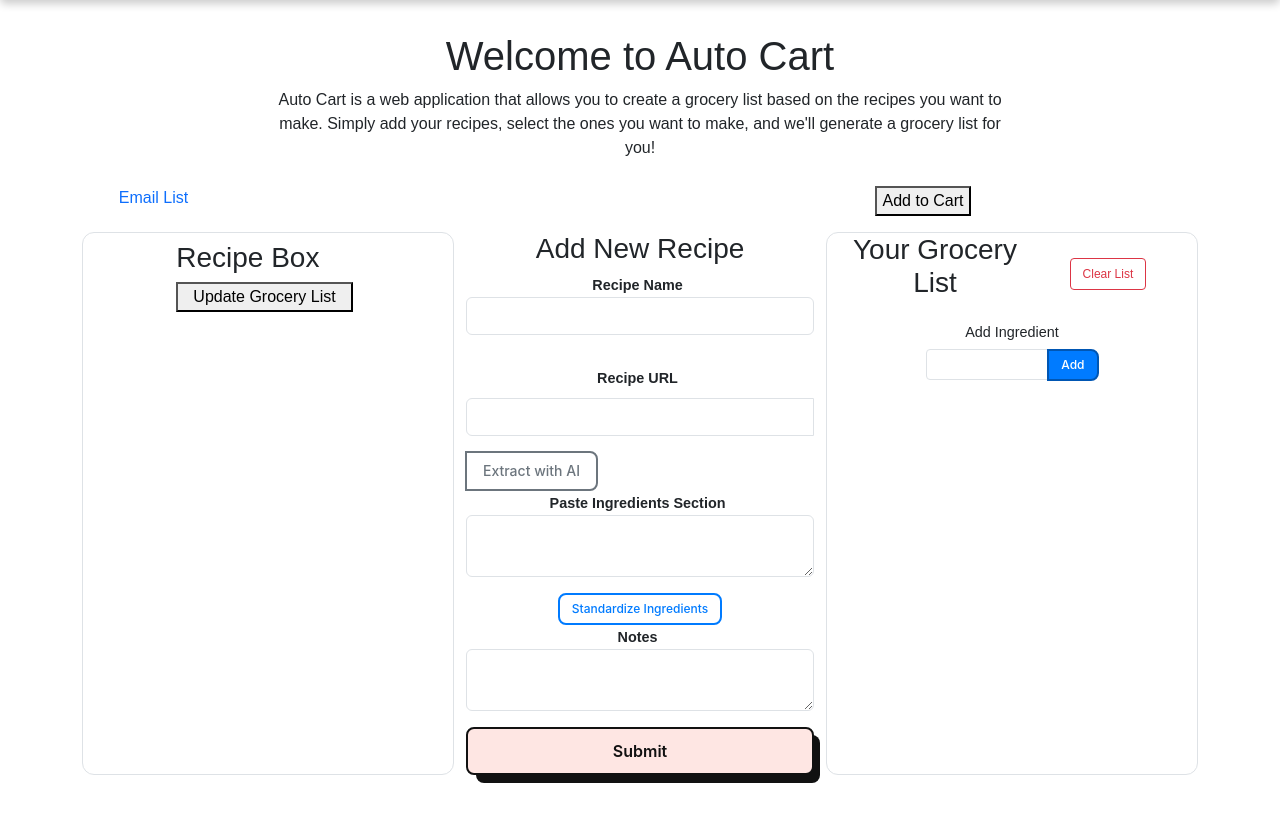
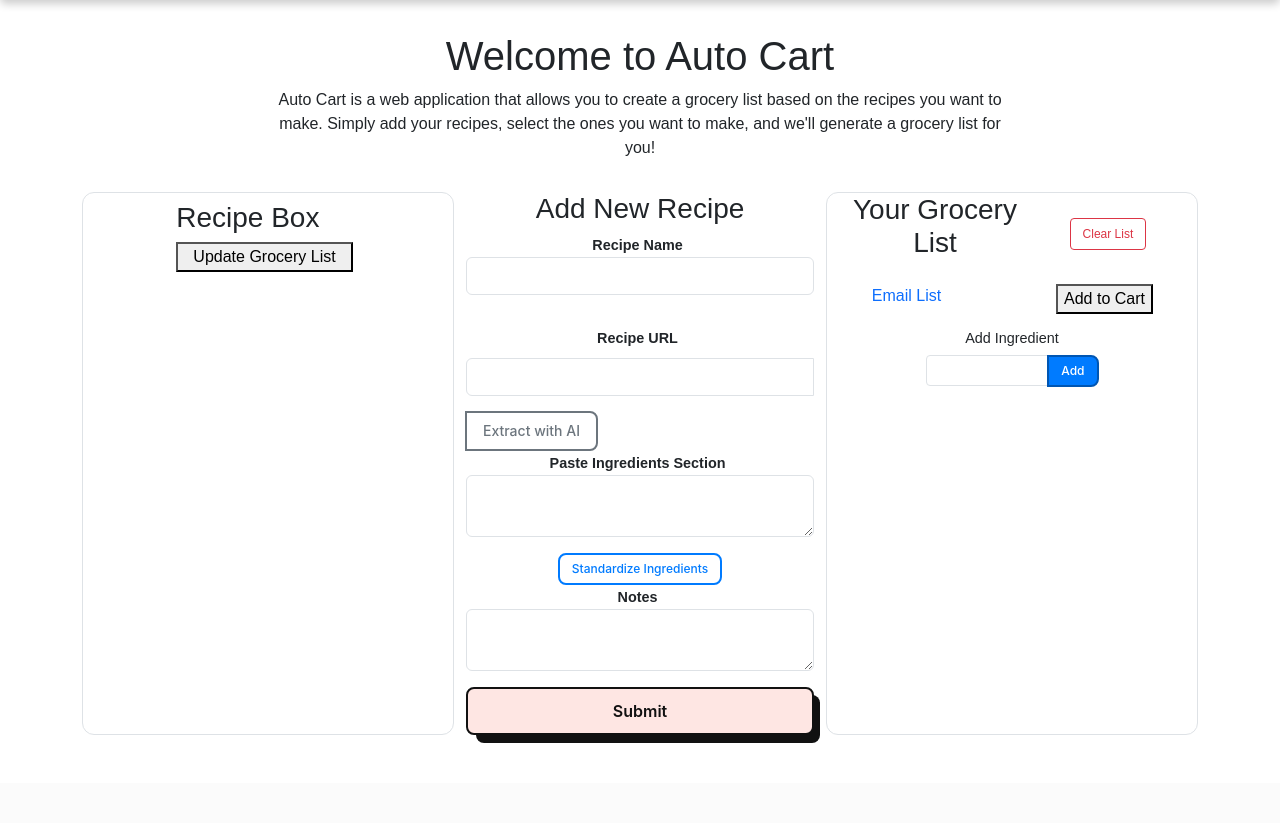
Before and after one commit to ElleWhiteDev/Auto-Cart, a Flask app: page / in a window 1280 px wide. Shown: the part 61-884 px from the top of the page. After the commit the page ends 844 px from the top, so only its background shows below. Run offline with Flask 3, Linux system fonts and the light colour scheme; some libraries are stand-ins or nearby versions.

Commit message:
Move buttons

```diff
--- a/templates/index.html
+++ b/templates/index.html
@@ -13,16 +13,6 @@ content %}
 			</p>
 		</div>
 	</div>
-<div class="btn-container">
-    <div class="row justify-content-center">
-        <div class="col-6">
-            <a class="button-56" href="#email-modal" id="modal-closed">Email List</a>
-        </div>
-        <div class="col-6">
-            <button type="button" onclick="openKrogerAuth()" class="button-56">Add to Cart</button>
-        </div>
-    </div>
-</div>
 	<div class="container">
 		<div class="row justify-content-center">
 			<!-- Current Recipes Column -->
@@ -119,6 +109,19 @@ content %}
 							<button type="submit" class="btn btn-sm btn-outline-danger" onclick="return confirm('Are you sure you want to clear your grocery list?')">Clear List</button>
 						</form>
 					</div>
+
+					<!-- Email List and Add to Cart buttons -->
+					<div class="btn-container mb-3">
+						<div class="row">
+							<div class="col-6">
+								<a class="button-56" href="#email-modal" id="modal-closed">Email List</a>
+							</div>
+							<div class="col-6">
+								<button type="button" onclick="openKrogerAuth()" class="button-56">Add to Cart</button>
+							</div>
+						</div>
+					</div>
+
 					<ul>
 						{% for ingredient in g.grocery_list.recipe_ingredients %}
 						<li>
```
